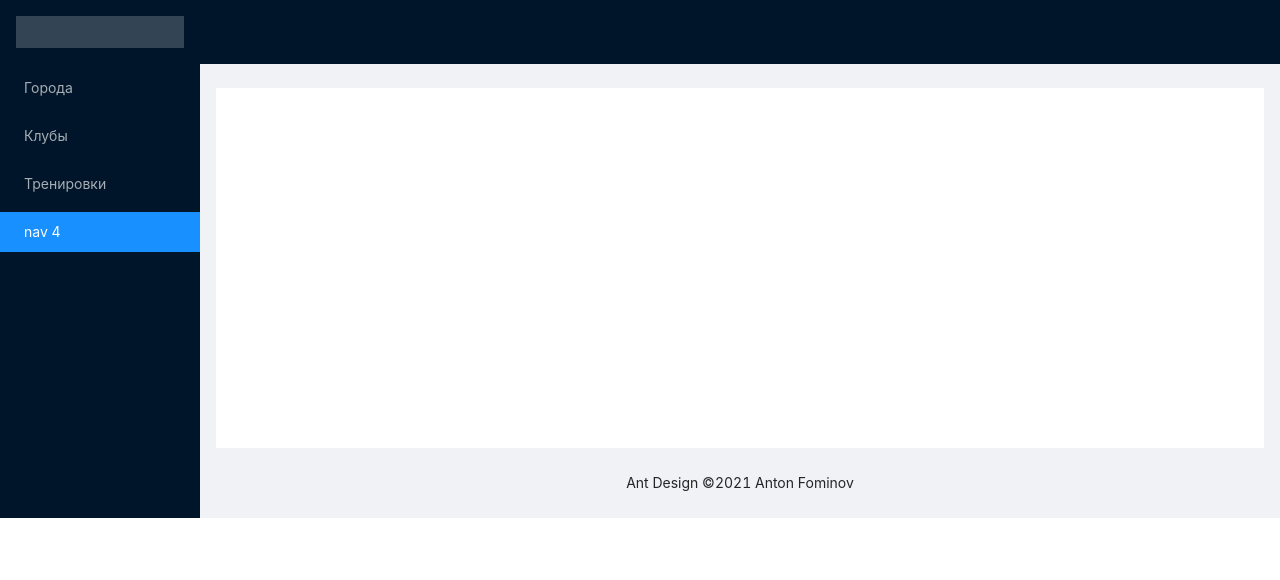
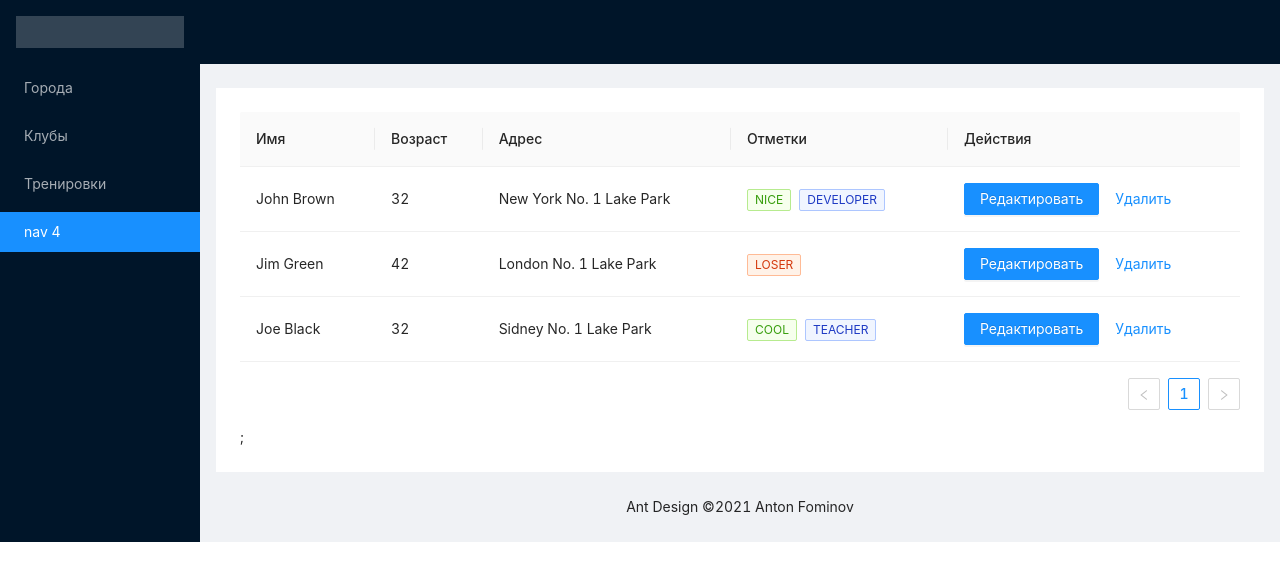
Before and after one commit to antonfominov/Fitness-CRM, a React app in the folder src/main/resources/static/: page / in a window 1280 px wide. Shown: the top 580 px of the page. Built offline with nearby package versions, Linux system fonts and the light colour scheme.

Commit message:
Заготовка для таблицы городов

```diff
--- a/src/main/resources/static/src/components/App.js
+++ b/src/main/resources/static/src/components/App.jsx
@@ -1,5 +1,5 @@
 import React from 'react';
-import Navigation from './Navigation';
+import Navigation from './Navigation/Navigation';
 
 const App = () => {
   return (
--- /dev/null
+++ b/src/main/resources/static/src/components/CityGrid/CityEditorForm.jsx
@@ -0,0 +1,73 @@
+import React from 'react';
+
+import { Form, Input, Button, Checkbox } from 'antd';
+
+const CityEditorForm = (props) => {
+  const onFinish = (values) => {
+    console.log('Success:', values);
+  };
+
+  const onFinishFailed = (errorInfo) => {
+    console.log('Failed:', errorInfo);
+  };
+
+  return (
+    <Form
+      id="cityEditorForm"
+      name="basic"
+      labelCol={{
+        span: 5,
+      }}
+      wrapperCol={{
+        span: 16,
+      }}
+      initialValues={{
+        remember: true,
+        username: props.username,
+      }}
+      onFinish={onFinish}
+      onFinishFailed={onFinishFailed}>
+      <Form.Item
+        label="Имя"
+        name="username"
+        rules={[
+          {
+            required: true,
+            message: 'Введите имя',
+          },
+        ]}>
+        <Input />
+      </Form.Item>
+
+      <Form.Item
+        label="Пароль"
+        name="password"
+        rules={[
+          {
+            required: true,
+            message: 'Введите пароль',
+          },
+        ]}>
+        <Input.Password />
+      </Form.Item>
+
+      <Form.Item
+        name="remember"
+        valuePropName="checked"
+        wrapperCol={{
+          offset: 8,
+          span: 16,
+        }}>
+        <Checkbox>Запомнить меня</Checkbox>
+      </Form.Item>
+
+      <Form.Item
+        wrapperCol={{
+          offset: 8,
+          span: 16,
+        }}></Form.Item>
+    </Form>
+  );
+};
+
+export default CityEditorForm;
--- /dev/null
+++ b/src/main/resources/static/src/components/CityGrid/CityGrid.jsx
@@ -0,0 +1,135 @@
+import React, { useState } from 'react';
+import CityEditorForm from './CityEditorForm';
+
+import { Table, Modal, Tag, Space, Button } from 'antd';
+
+const data = [
+  {
+    key: '1',
+    name: 'John Brown',
+    age: 32,
+    address: 'New York No. 1 Lake Park',
+    tags: ['nice', 'developer'],
+  },
+  {
+    key: '2',
+    name: 'Jim Green',
+    age: 42,
+    address: 'London No. 1 Lake Park',
+    tags: ['loser'],
+  },
+  {
+    key: '3',
+    name: 'Joe Black',
+    age: 32,
+    address: 'Sidney No. 1 Lake Park',
+    tags: ['cool', 'teacher'],
+  },
+];
+
+const CityGrid = () => {
+  const [isModalVisible, setIsModalVisible] = useState(false);
+  const [cityEditor, setCityEditor] = useState(<li></li>);
+  const [loading, setLoading] = useState(false);
+
+  const showModal = (props) => {
+    const listItems = Object.keys(props).map((key) => {
+      return <li key={key}>{props[key]}</li>;
+    });
+    setCityEditor(listItems);
+
+    setIsModalVisible(true);
+    console.log(listItems);
+  };
+
+  const handleOk = () => {
+    setLoading(true);
+
+    setTimeout(() => {
+      setLoading(false);
+      setIsModalVisible(false);
+    }, 3000);
+  };
+
+  const handleCancel = () => {
+    setIsModalVisible(false);
+  };
+
+  const columns = [
+    {
+      title: 'Имя',
+      dataIndex: 'name',
+      key: 'name',
+    },
+    {
+      title: 'Возраст',
+      dataIndex: 'age',
+      key: 'age',
+    },
+    {
+      title: 'Адрес',
+      dataIndex: 'address',
+      key: 'address',
+    },
+    {
+      title: 'Отметки',
+      key: 'tags',
+      dataIndex: 'tags',
+      render: (tags) => (
+        <>
+          {tags.map((tag) => {
+            let color = tag.length > 5 ? 'geekblue' : 'green';
+            if (tag === 'loser') {
+              color = 'volcano';
+            }
+            return (
+              <Tag color={color} key={tag}>
+                {tag.toUpperCase()}
+              </Tag>
+            );
+          })}
+        </>
+      ),
+    },
+    {
+      title: 'Действия',
+      key: 'action',
+      render: (text, record) => (
+        <Space size="middle">
+          <Button type="primary" onClick={() => showModal(record)}>
+            Редактировать
+          </Button>
+          <a>Удалить</a>
+        </Space>
+      ),
+    },
+  ];
+
+  return (
+    <>
+      <Table columns={columns} dataSource={data} />;
+      <Modal
+        title="Редактирование"
+        visible={isModalVisible}
+        onCancel={handleCancel}
+        footer={[
+          <Button
+            form="cityEditorForm"
+            key="submit"
+            type="primary"
+            loading={loading}
+            onClick={handleOk}
+            htmlType="submit">
+            Принять
+          </Button>,
+          <Button key="back" onClick={handleCancel}>
+            Отмена
+          </Button>,
+        ]}>
+        <CityEditorForm username="Антон" />
+      </Modal>
+    </>
+  );
+};
+
+export default CityGrid;
--- a/src/main/resources/static/src/components/Navigation.js
+++ b/src/main/resources/static/src/components/Navigation/Navigation.jsx
@@ -1,5 +1,7 @@
 import React from 'react';
 import { Layout, Menu } from 'antd';
+
+import CityGrid from '../CityGrid/CityGrid';
 
 import './navigation.css';
 const { Header, Content, Footer, Sider } = Layout;
@@ -28,7 +30,7 @@ const Navigation = () => {
         <Header className="site-layout-sub-header-background" style={{ padding: 0 }} />
         <Content style={{ margin: '24px 16px 0' }}>
           <div className="site-layout-background" style={{ padding: 24, minHeight: 360 }}>
-            {/* <Grid /> */}
+            <CityGrid />
           </div>
         </Content>
         <Footer style={{ textAlign: 'center' }}>Ant Design ©2021 Anton Fominov</Footer>
```
Also changed, not shown: src/main/resources/static/src/components/Navigation/navigation.css (renamed from src/main/resources/static/src/components/navigation.css).
